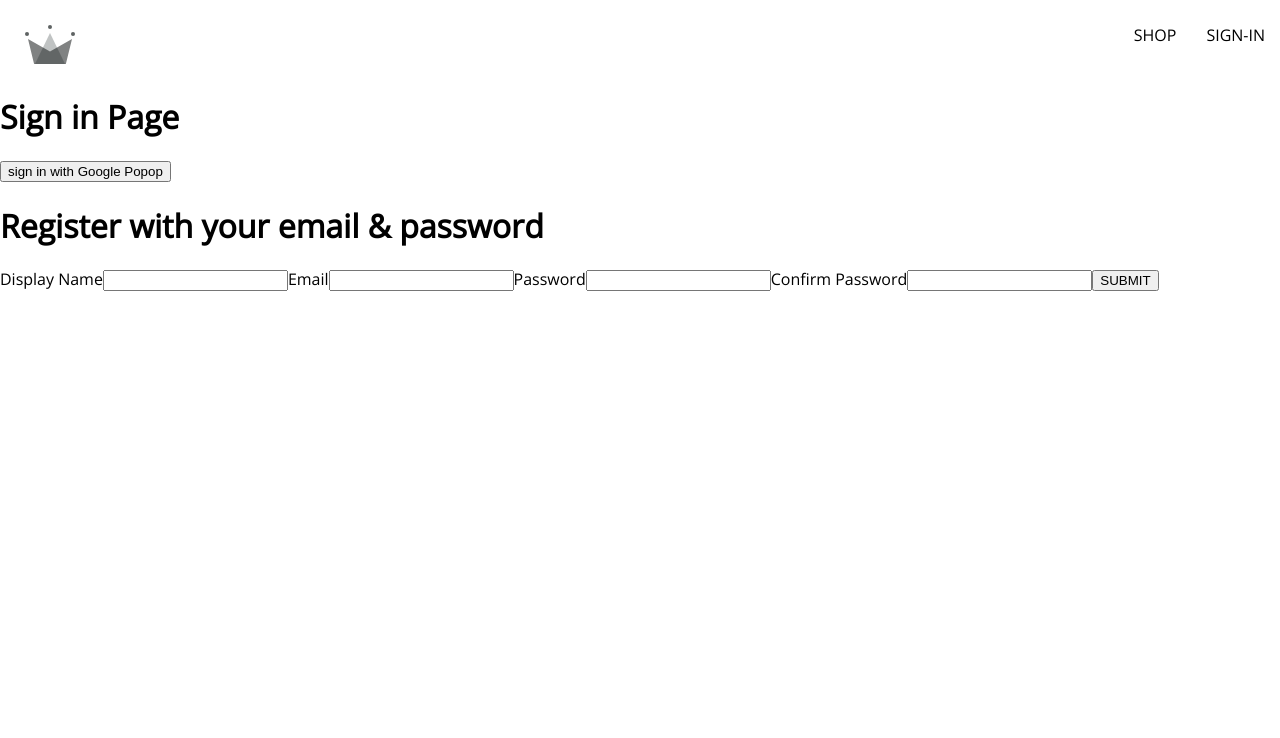
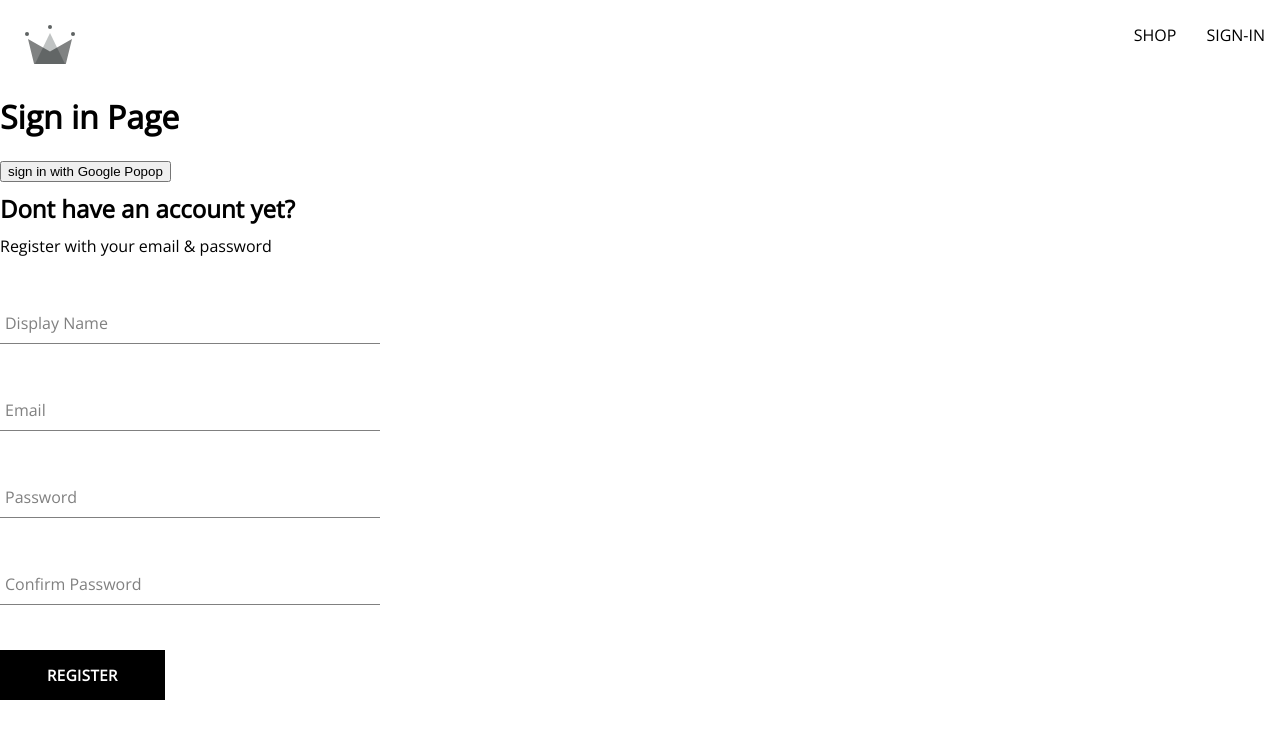
Before and after one commit to Quasiich/crwn-clothing, a React (Create React App) app: page /sign-in in a window 1280 px wide. Shown: the top 738 px of the page. Built offline with nearby package versions, Linux system fonts and the light colour scheme.

Commit message:
finished register component, form input component & button

```diff
--- /dev/null
+++ b/src/components/button/button.component.jsx
@@ -0,0 +1,17 @@
+import './button.styles.scss'
+
+const BUTTON_TYPE_CLASSES = {
+    google: 'google-sign-in',
+    inverted: 'inverted'
+}
+
+const Button = ({children, buttonType, ...otherProps}) => {
+    return (
+        <button className={`button-container ${BUTTON_TYPE_CLASSES[buttonType]}`}
+                {...otherProps}>
+            {children}
+        </button>
+    )
+}
+
+export default Button;
--- /dev/null
+++ b/src/components/button/button.styles.scss
@@ -0,0 +1,46 @@
+.button-container {
+  min-width: 165px;
+  width: auto;
+  height: 50px;
+  letter-spacing: 0.5px;
+  line-height: 50px;
+  padding: 0 35px 0 35px;
+  font-size: 15px;
+  background-color: black;
+  color: white;
+  text-transform: uppercase;
+  font-family: 'Open Sans', sans-serif;
+  font-weight: bolder;
+  border: none;
+  cursor: pointer;
+  display: flex;
+  justify-content: center;
+
+  &:hover {
+    background-color: white;
+    color: black;
+    border: 1px solid black;
+  }
+
+  &.google-sign-in {
+    background-color: #4285f4;
+    color: white;
+
+    &:hover {
+      background-color: #357ae8;
+      border: none;
+    }
+  }
+
+  &.inverted {
+    background-color: white;
+    color: black;
+    border: 1px solid black;
+
+    &:hover {
+      background-color: black;
+      color: white;
+      border: none;
+    }
+  }
+}
--- /dev/null
+++ b/src/components/form-input/form-input.component.jsx
@@ -0,0 +1,17 @@
+import './form-input.styles.scss'
+
+const FormInput = ({label, ...otherProps}) => {
+    return (
+        <div className="group">
+            <input
+                className={'form-input'}
+                {...otherProps}
+            />
+            {label && (
+                <label className={`${otherProps.value.length ? 'shrink' : null} form-input-label`}>{label}</label>
+            )}
+        </div>
+    )
+}
+
+export default FormInput;
--- /dev/null
+++ b/src/components/form-input/form-input.styles.scss
@@ -0,0 +1,54 @@
+$sub-color: grey;
+$main-color: black;
+
+@mixin shrinkLabel {
+  top: -14px;
+  font-size: 12px;
+  color: $main-color;
+}
+
+.group {
+  position: relative;
+  margin: 45px 0;
+
+  .form-input {
+    background: none;
+    background-color: white;
+    color: $sub-color;
+    font-size: 18px;
+    padding: 10px 10px 10px 5px;
+    display: block;
+    width: 100%;
+    border: none;
+    border-radius: 0;
+    border-bottom: 1px solid $sub-color;
+    margin: 25px 0;
+
+    &:focus {
+      outline: none;
+    }
+
+    &:focus ~ .form-input-label {
+      @include shrinkLabel();
+    }
+  }
+
+  input[type='password'] {
+    letter-spacing: 0.3em;
+  }
+
+  .form-input-label {
+    color: $sub-color;
+    font-size: 16px;
+    font-weight: normal;
+    position: absolute;
+    pointer-events: none;
+    left: 5px;
+    top: 10px;
+    transition: 300ms ease all;
+
+    &.shrink {
+      @include shrinkLabel();
+    }
+  }
+}
--- a/src/components/register-form/register-form.component.jsx
+++ b/src/components/register-form/register-form.component.jsx
@@ -1,41 +1,71 @@
 import {useState} from 'react';
+import FormInput from "../form-input/form-input.component";
+import Button from "../button/button.component";
+import {createAuthUserWithEmailAndPassword, createUserDocumentFromAuth} from "../../utils/firebase/firebase.utils";
+
+import './register-form.styles.scss'
 
 const defaultFormFields = {
     displayName: "",
     email: "",
     password: "",
-   confirmPassword: ""
+    confirmPassword: "",
 }
 
 const RegisterForm = (props) => {
     const [formFields, setFormFields] = useState(defaultFormFields);
     const {displayName, email, password, confirmPassword} = formFields;
 
+    const resetFormFields = () => {
+        setFormFields(defaultFormFields);
+    }
+
+    const handleSubmit = async (event) => {
+        event.preventDefault();
+
+        if (password !== confirmPassword) {
+            alert("Passwords don't match");
+        }
+
+        try {
+            const {user} = await createAuthUserWithEmailAndPassword(email, password);
+
+            await createUserDocumentFromAuth(user, {displayName});
+            resetFormFields();
+        } catch (error) {
+            if (error.code === 'auth/email-already-in-use') {
+                alert("Cant create a new account. Email is already in use")
+            }
+            console.log('user creation encountered a error:' + error)
+        }
+    }
+
     const handleChange = (event) => {
         const {name, value} = event.target;
-
-      console.log(formFields)
 
         setFormFields({...formFields, [name]: value});
     }
 
     return (
-      <div>
-         <h1>Register with your email & password</h1>
-         <form onSubmit={() => {}}>
-            <label htmlFor="">Display Name</label>
-            <input type={'text'} required onChange={handleChange} name={'displayName'} value={displayName}/>
+        <div className={'sign-up-container'}>
+            <h2>Dont have an account yet?</h2>
+            <span>Register with your email & password</span>
+            <form onSubmit={() => {
+            }}>
+                <FormInput label={'Display Name'} type={'text'} required onChange={handleChange} name={'displayName'}
+                           value={displayName}/>
 
-            <label htmlFor="">Email</label>
-            <input type={'email'} required onChange={handleChange} name={'email'} value={email}/>
+                <FormInput label={'Email'} type={'email'} required onChange={handleChange} name={'email'}
+                           value={email}/>
 
-            <label htmlFor="">Password</label>
-            <input type={'password'} required onChange={handleChange} name={'password'} value={password}/>
+                <FormInput label={'Password'} type={'password'} required onChange={handleChange} name={'password'}
+                           value={password}/>
 
-            <label htmlFor="">Confirm Password</label>
-            <input type={'password'} required onChange={handleChange} name={'confirmPassword'} value={confirmPassword}/>
+                <FormInput label={'Confirm Password'} type={'password'} required onChange={handleChange}
+                           name={'confirmPassword'}
+                           value={confirmPassword}/>
 
-            <button type={'submit'}>SUBMIT</button>
+                <Button type={'submit'} onClick={handleSubmit}>REGISTER</Button>
             </form>
         </div>
     )
--- /dev/null
+++ b/src/components/register-form/register-form.styles.scss
@@ -0,0 +1,9 @@
+.sign-up-container {
+  display: flex;
+  flex-direction: column;
+  width: 380px;
+}
+
+h2 {
+  margin: 10px 0;
+}
--- a/src/utils/firebase/firebase.utils.js
+++ b/src/utils/firebase/firebase.utils.js
@@ -1,5 +1,5 @@
 import {initializeApp} from 'firebase/app'
-import {getAuth, signInWithPopup, GoogleAuthProvider} from 'firebase/auth'
+import {getAuth, signInWithPopup, GoogleAuthProvider, createUserWithEmailAndPassword} from 'firebase/auth'
 import {getFirestore, doc, getDoc, setDoc} from 'firebase/firestore'
 
 // Your web app's Firebase configuration
@@ -26,17 +26,14 @@ export const signInWithGooglePopup = () => signInWithPopup(auth, provider)
 
 export const db = getFirestore();
 
-export const createUserDocumentFromAuth = async (userAuth) => {
+export const createUserDocumentFromAuth = async (userAuth, additionalInformation = {}) => {
+    if (!userAuth) return;
     const userDocRef = doc(db, 'users', userAuth.uid);
 
-    console.log(userDocRef);
+    const userSnapshot = await getDoc(userDocRef);
 
-    const userSnapshot = await getDoc(userDocRef);
-    console.log(userSnapshot);
-    console.log(userSnapshot.exists());
-
-    if(!userSnapshot.exists()) {
-        const { displayName, email} = userAuth;
+    if (!userSnapshot.exists()) {
+        const {displayName, email} = userAuth;
         const createdAt = new Date();
 
         try {
@@ -44,10 +41,17 @@ export const createUserDocumentFromAuth = async (userAuth) => {
                 displayName,
                 email,
                 createdAt,
+                ...additionalInformation,
             })
         } catch (error) {
             console.log('error from user:' + error)
         }
     }
     return userDocRef
+};
+
+export const createAuthUserWithEmailAndPassword = async (email, password) => {
+    if (!email || !password) return;
+
+    return await createUserWithEmailAndPassword(auth, email, password)
 }
```
Lines whose indentation alone changed are shown as unchanged.
